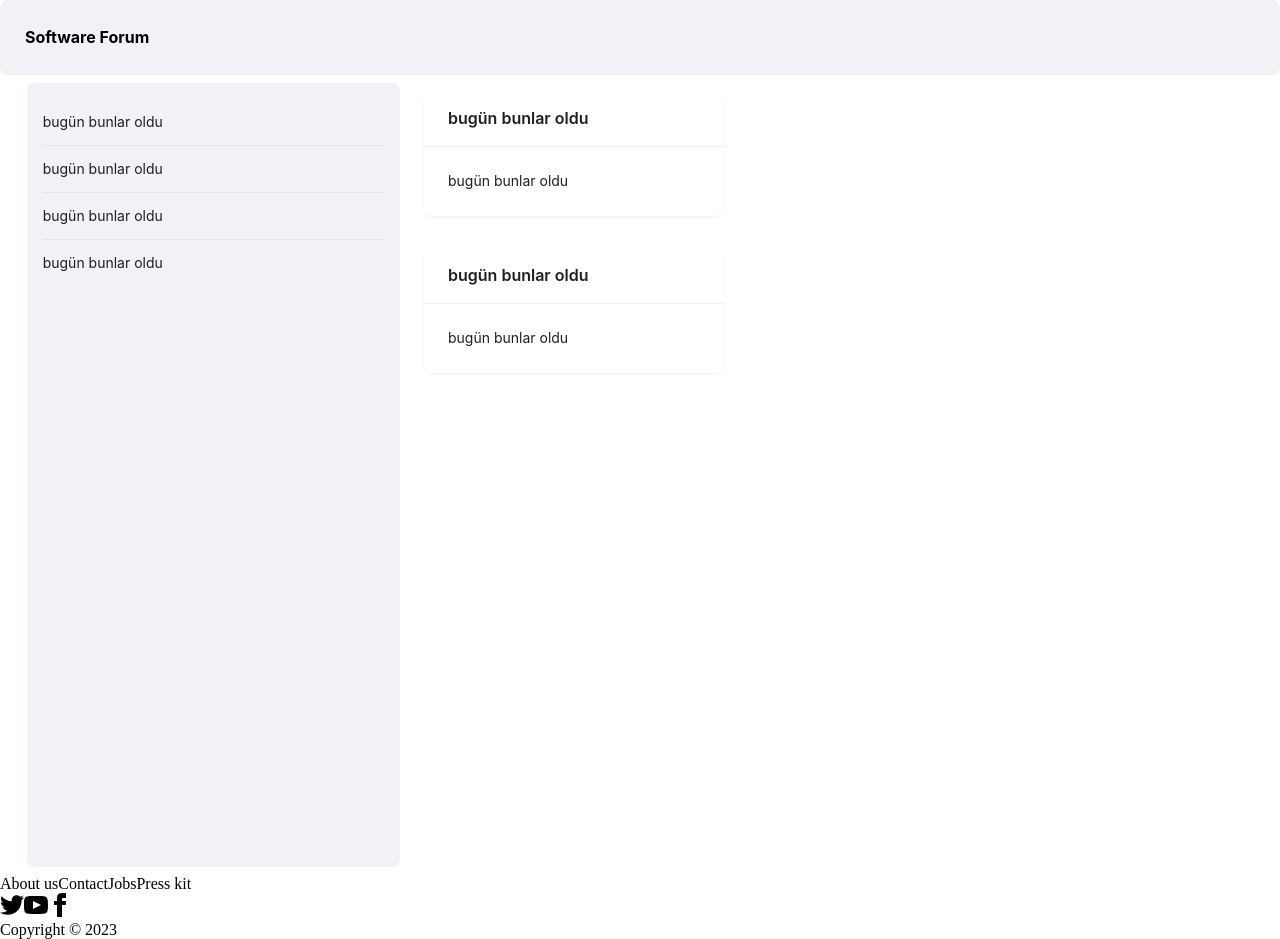
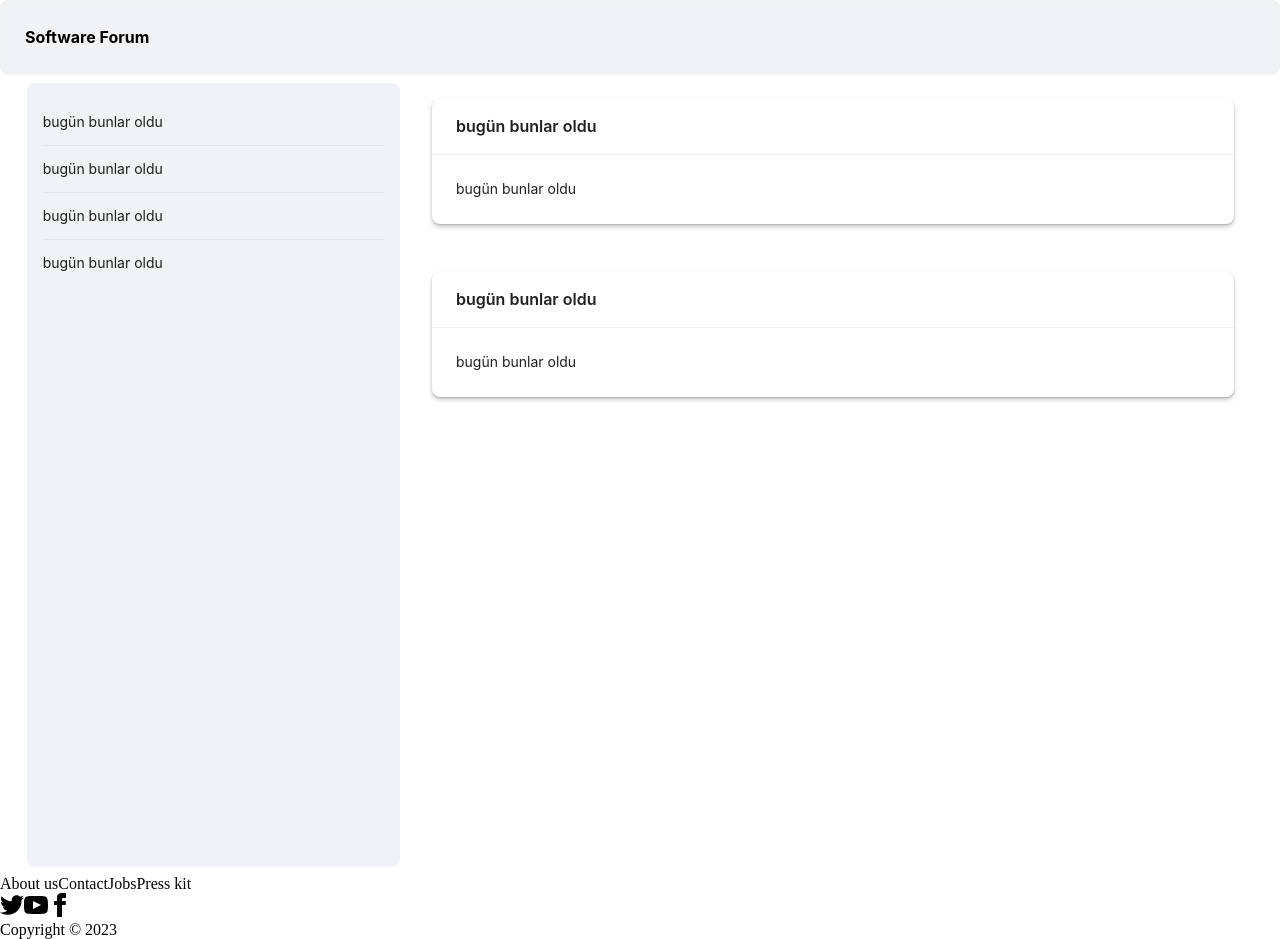
Before and after one commit to Eraybulut34/software-forum-app, a Next.js app: page / in a window 1280 px wide. Built offline with nearby package versions, Linux system fonts and the light colour scheme.

Commit message:
card styling

```diff
--- a/src/components/content/ContentCard.tsx
+++ b/src/components/content/ContentCard.tsx
@@ -1,5 +1,14 @@
 import { Card } from "antd";
 import React from "react";
+
+
+const cardStyle= React.CSSProperties = {
+    width: "94%",
+    margin: "8px",
+    boxSizing: "border-box",
+    borderRadius: "8px",
+    boxShadow: "0 1px 2px 0 rgba(0,0,0,0.2), 0 3px 5px 0 rgba(0,0,0,0.19)"
+}
 
 
 function ContentCard(props: any) {
@@ -9,7 +18,7 @@ function ContentCard(props: any) {
    <Card
     title={title}
     bordered={false}
-    style={{ width: 300 }}
+    style={cardStyle}
     >
 
     <p>{description}</p>
```
